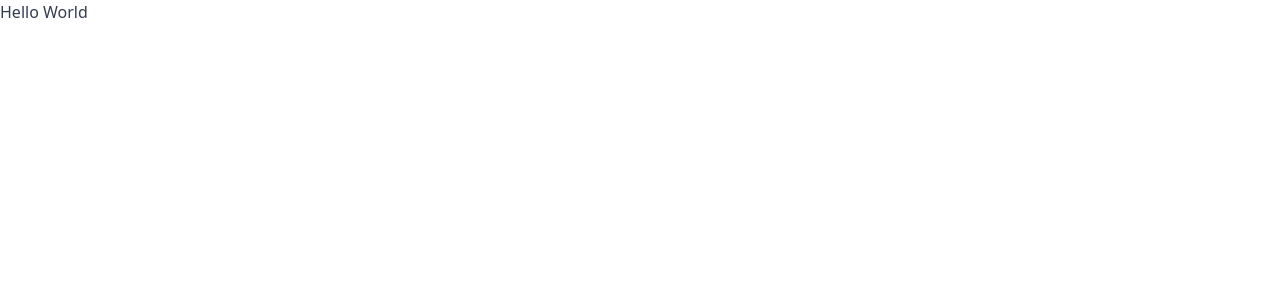
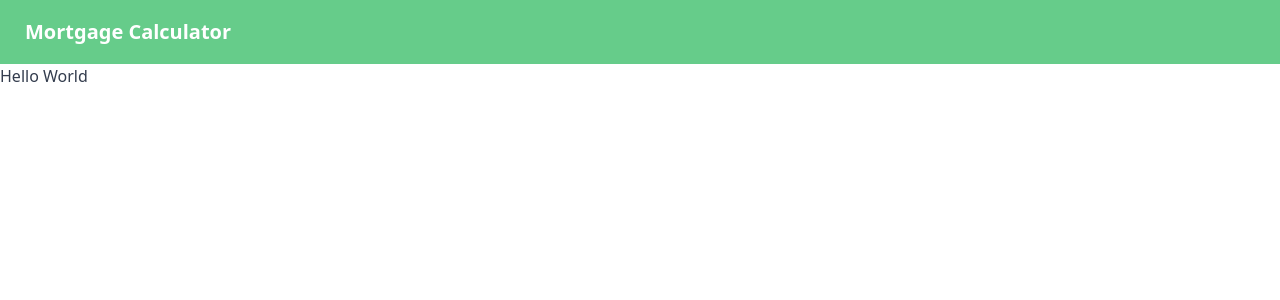
Before and after one commit to vkumar04/mortgage-calculator, a React (Vite) app: page / in a window 1280 px wide. Shown: the top 300 px of the page. Built offline with nearby package versions, Linux system fonts and the light colour scheme.

Commit message:
added nav

```diff
--- a/src/App.tsx
+++ b/src/App.tsx
@@ -1,6 +1,9 @@
+import { Navigation } from "./components/navigation/Navigation";
+
 function App() {
   return (
     <>
+      <Navigation title="Mortgage Calculator" />
       <h1>Hello World</h1>
     </>
   );
```
